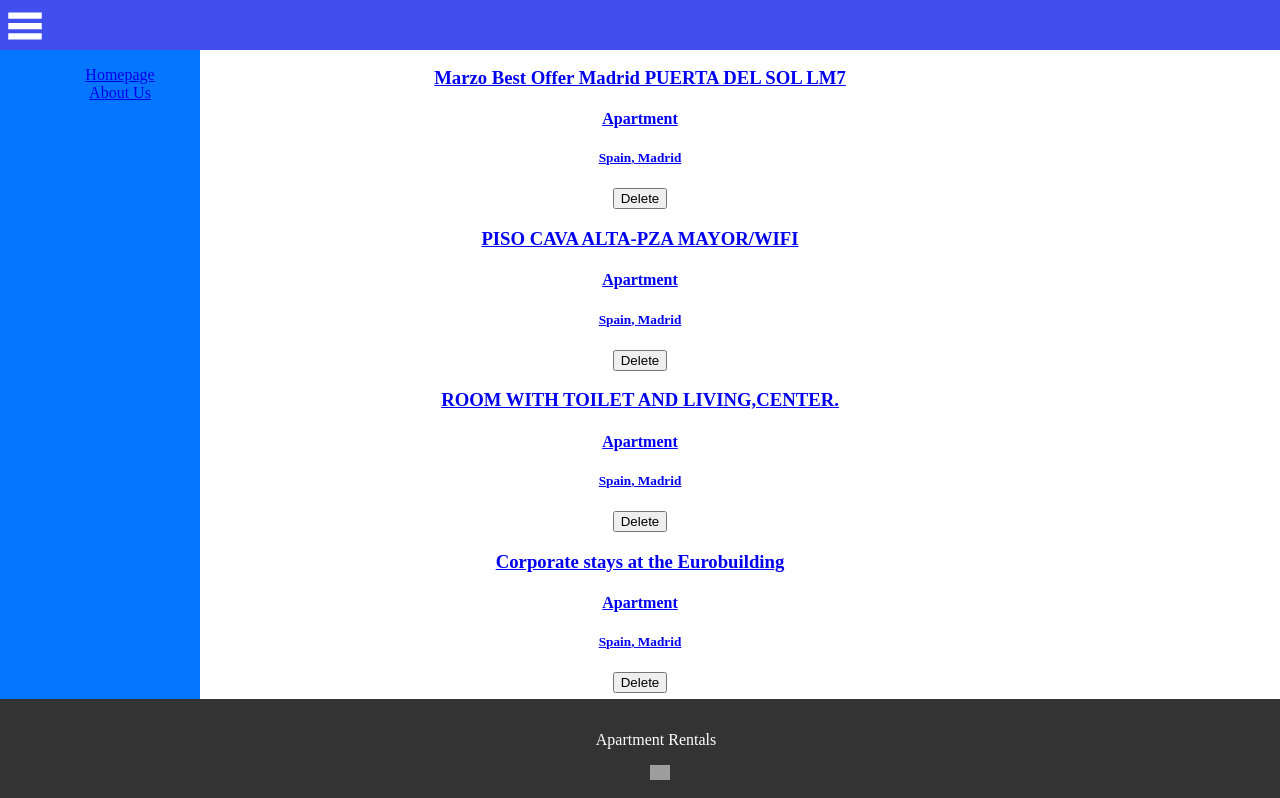
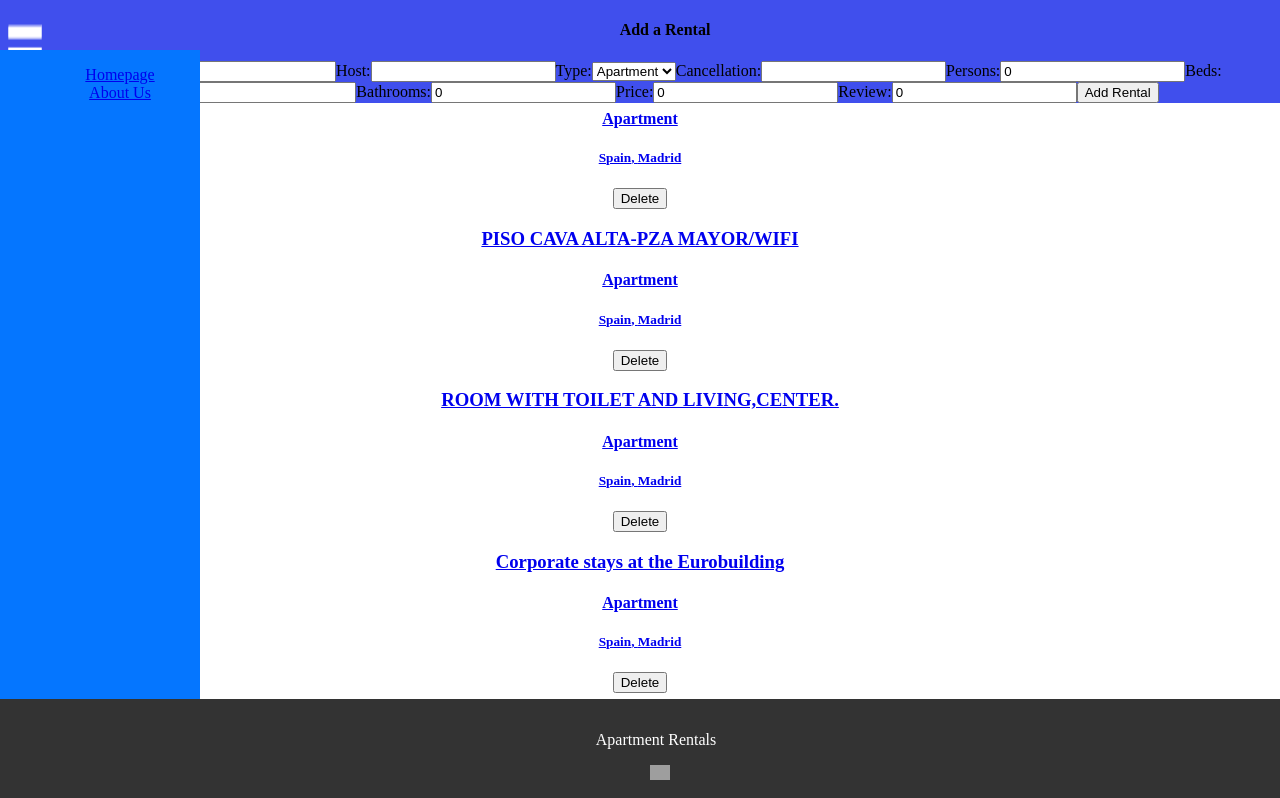
Before and after one commit to smammc/apartment-rentals, a React (Vite) app in the folder react-app/: page / in a window 1280 px wide. Shown: the top 798 px of the page. Built offline with nearby package versions, Linux system fonts and the light colour scheme; grey boxes are pictures that could not be loaded.

Commit message:
added add rental feature

```diff
--- a/react-app/src/App.jsx
+++ b/react-app/src/App.jsx
@@ -13,6 +13,7 @@ import Dashboard from "./Pages/DashboardPage";
 import Sidebar from "./components/Sidebar";
 import Navbar from "./components/Navbar";
 import Footer from "./components/Footer";
+import AddRental from "./components/AddRental";
 
 function App() {
   const [rentals, setRentals] = useState(rentalsList.results);
@@ -22,14 +23,29 @@ function App() {
     setRentals(filteredRentals);
   };
 
+  const createRental = (newRental) => {
+    const updatedRentals = [...rentals, newRental];
+    setRentals(updatedRentals);
+  };
+
   return (
     <div className="App">
       <Navbar />
       <Sidebar />
       <Routes>
         <Route
+          path="/newRental"
+          element={<AddRental createRental={createRental} />}
+        />
+        <Route
           path="/"
-          element={<Dashboard rentals={rentals} deleteItem={deleteItem} />}
+          element={
+            <Dashboard
+              rentals={rentals}
+              setRentals={setRentals}
+              deleteItem={deleteItem}
+            />
+          }
         />
         <Route path="/aboutPage" element={<AboutPage />} />
         <Route
--- a/react-app/src/Pages/DashboardPage.jsx
+++ b/react-app/src/Pages/DashboardPage.jsx
@@ -1,11 +1,14 @@
 import RentalListing from "../components/RentalListing";
 
-export default function Dashboard(props) {
-  const { rentals, deleteItem } = props;
-
+export default function Dashboard({ rentals, setRentals, deleteItem }) {
+  console.log(rentals);
   return (
     <div>
-      <RentalListing rentals={rentals} deleteItem={deleteItem} />
+      <RentalListing
+        rentals={rentals}
+        setRentals={setRentals}
+        deleteItem={deleteItem}
+      />
     </div>
   );
 }
--- a/react-app/src/Pages/ItemDetailsPage.jsx
+++ b/react-app/src/Pages/ItemDetailsPage.jsx
@@ -16,7 +16,6 @@ export default function ItemDetailsPage({ rentals }) {
         </div>
         <div>
           Type: {selectedRental.property_type}
-          Room type: {selectedRental.room_type}
           Cancellation: {selectedRental.cancellation_policy}
         </div>
         <div>
--- /dev/null
+++ b/react-app/src/components/AddRental.jsx
@@ -0,0 +1,116 @@
+import { useState } from "react";
+
+export default function AddRental({ createRental }) {
+  const [name, setName] = useState("");
+  const [host, setHost] = useState("");
+  const [type, setType] = useState("");
+  const [cancellation, setCancellation] = useState("");
+  const [persons, setPersons] = useState(0);
+  const [beds, setBeds] = useState(0);
+  const [bathrooms, setBathrooms] = useState(0);
+  const [price, setPrice] = useState(0);
+  const [review, setReview] = useState(0);
+
+  const handleName = (e) => setName(e.target.value);
+  const handleHost = (e) => setHost(e.target.value);
+  const handleType = (e) => setType(e.target.value);
+  const handleCancellation = (e) => setCancellation(e.target.value);
+  const handlePersons = (e) => setPersons(Number(e.target.value));
+  const handleBeds = (e) => setBeds(Number(e.target.value));
+  const handleBathrooms = (e) => setBathrooms(Number(e.target.value));
+  const handlePrice = (e) => setPrice(Number(e.target.value));
+  const handleReview = (e) => setReview(Number(e.target.value));
+
+  const handleSubmit = (e) => {
+    e.preventDefault();
+    const newRental = {
+      name,
+      host,
+      type,
+      cancellation,
+      persons,
+      beds,
+      bathrooms,
+      price,
+      review,
+    };
+
+    createRental(newRental);
+
+    ///reset state
+    setName("");
+    setHost("");
+    setType("");
+    setCancellation("");
+    setPersons(0);
+    setBeds(0);
+    setBathrooms(0);
+    setPrice(0);
+    setReview(0);
+  };
+
+  return (
+    <div className="AddRental">
+      <h4>Add a Rental</h4>
+      <form onSubmit={handleSubmit}>
+        <label>Name:</label>
+        <input type="text" name="name" value={name} onChange={handleName} />
+
+        <label>Host:</label>
+        <input type="text" name="Host" value={host} onChange={handleHost} />
+
+        <label>Type:</label>
+        <select name="type" value={type} onChange={handleType}>
+          <option value="Apartment">Apartment</option>
+          <option value="Loft">Loft</option>
+          <option value="Other">Other</option>
+        </select>
+
+        <label>Cancellation:</label>
+        <input
+          type="text"
+          name="Cancellation"
+          value={cancellation}
+          onChange={handleCancellation}
+        />
+
+        <label>Persons:</label>
+        <input
+          type="number"
+          name="Person"
+          value={persons}
+          onChange={handlePersons}
+        />
+
+        <label>Beds:</label>
+        <input type="number" name="Beds" value={beds} onChange={handleBeds} />
+
+        <label>Bathrooms:</label>
+        <input
+          type="number"
+          name="Bathrooms"
+          value={bathrooms}
+          onChange={handleBathrooms}
+        />
+
+        <label>Price:</label>
+        <input
+          type="number"
+          name="Price"
+          value={price}
+          onChange={handlePrice}
+        />
+
+        <label>Review:</label>
+        <input
+          type="number"
+          name="Review"
+          value={review}
+          onChange={handleReview}
+        />
+
+        <button type="submit">Add Rental</button>
+      </form>
+    </div>
+  );
+}
--- a/react-app/src/components/Navbar.jsx
+++ b/react-app/src/components/Navbar.jsx
@@ -1,4 +1,5 @@
 import menuIcon from "../assets/menu-icon.png";
+import AddRental from "./AddRental";
 
 export default function Navbar() {
   return (
@@ -7,6 +8,7 @@ export default function Navbar() {
       style={{ width: document.body.offsetWidth, top: 0 }}
     >
       <img className="menu" src={menuIcon} alt="menu-icon" />
+      <AddRental />
     </nav>
   );
 }
--- a/react-app/src/components/RentalListing.jsx
+++ b/react-app/src/components/RentalListing.jsx
@@ -1,8 +1,7 @@
 import RentalCard from "./RentalCard";
 
-export default function RentalListing(props) {
-  const { rentals, deleteItem } = props;
-
+export default function RentalListing({ rentals, setRentals, deleteItem }) {
+  console.log(rentals);
   return (
     <div>
       <h2>List of Rentals</h2>
@@ -12,6 +11,7 @@ export default function RentalListing(props) {
           <RentalCard
             key={rental.id}
             rental={rental}
+            setRentals={setRentals}
             clickToDelete={deleteItem}
           />
         ) : null
```
Also changed, not shown: react-app/src/components/RentalCard.jsx (+0 -15 lines).
